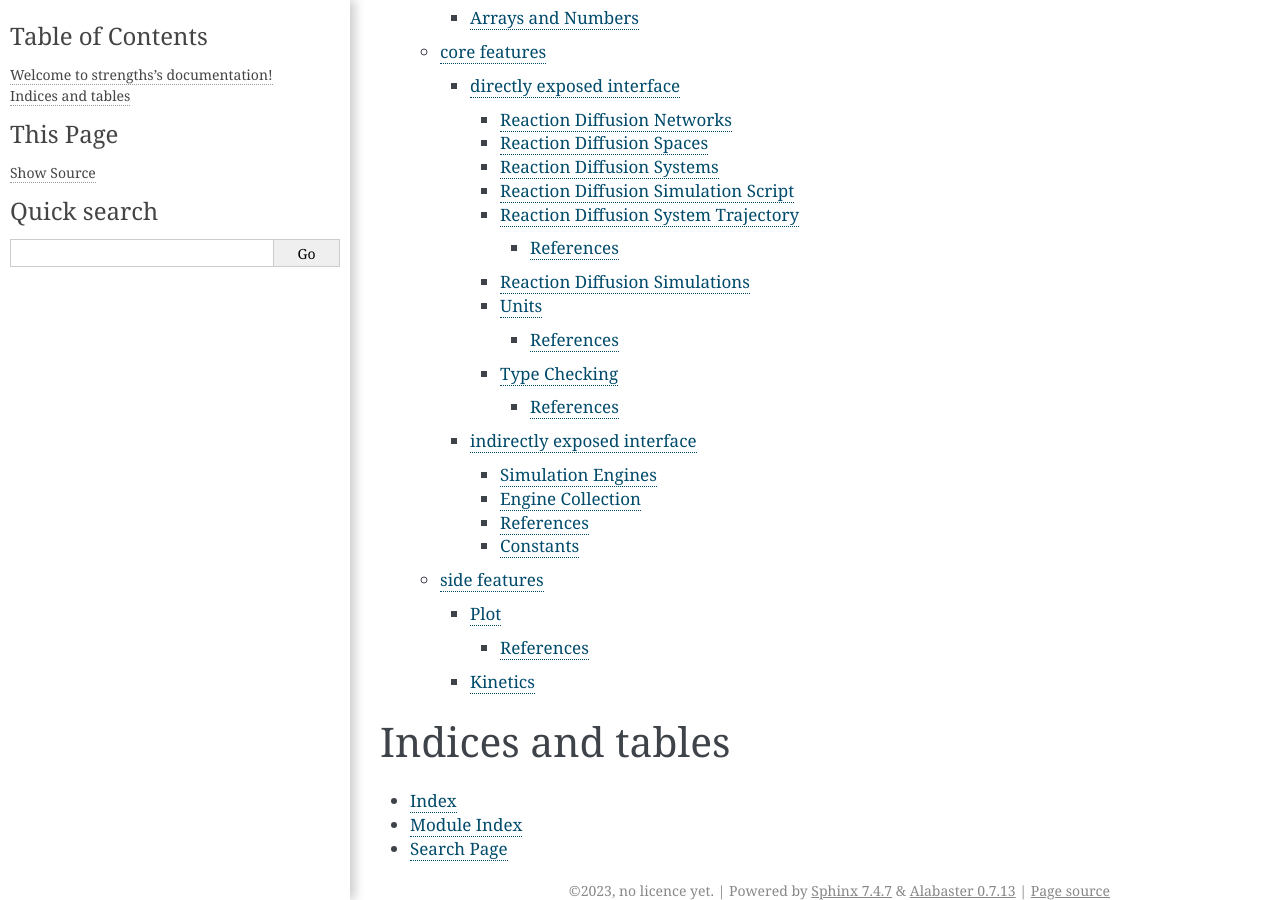
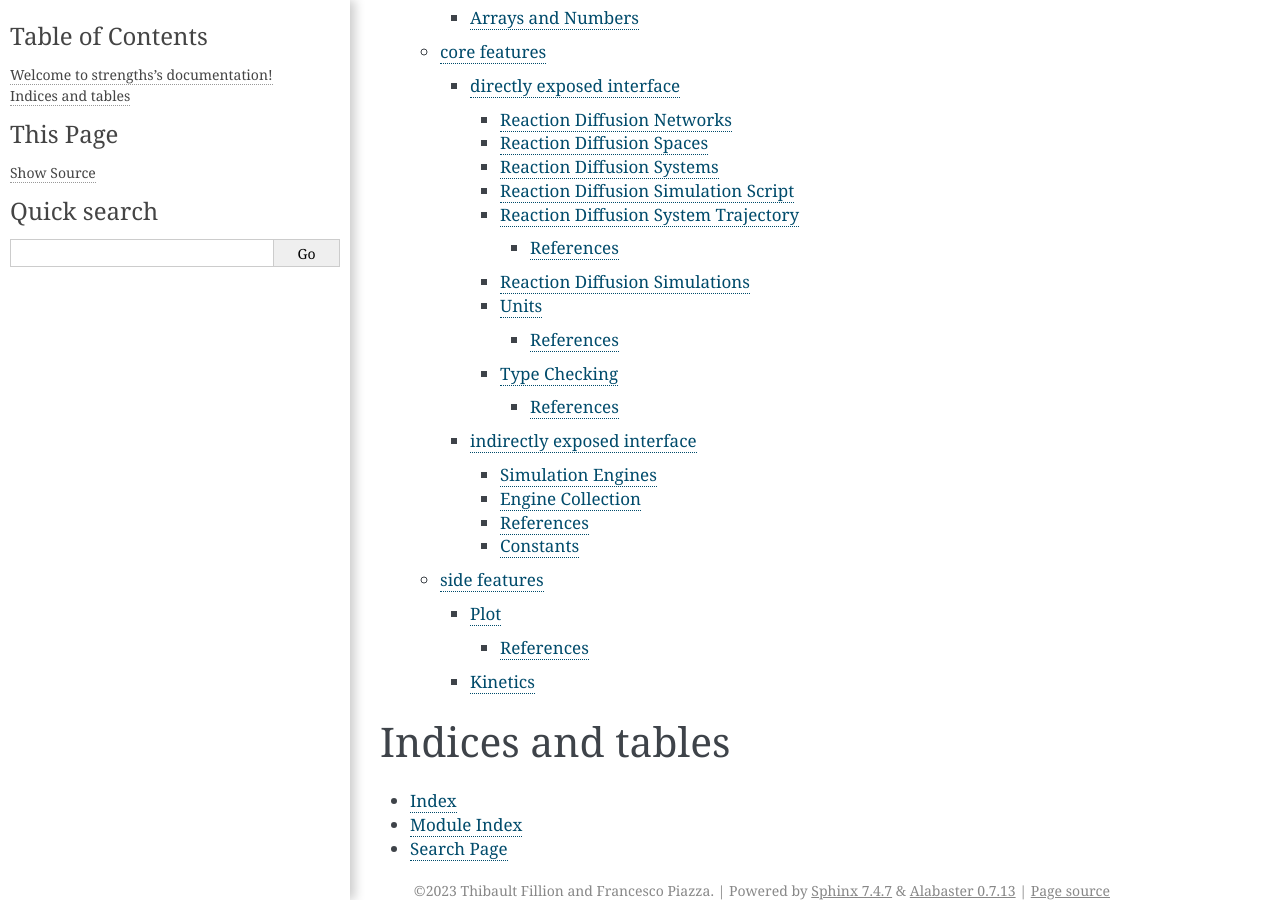
Before and after one commit to ThibaultFillion/strengths, a Sphinx documentation site: the page built from documentation/index.rst, in a window 1280 px wide and 900 px high, scrolled down 3305 px. Built offline with Sphinx 7.4.7, drawn with Linux system fonts in a browser that asks for light colours.

Commit message:
Update conf.py

```diff
--- a/documentation/conf.py
+++ b/documentation/conf.py
@@ -10,7 +10,7 @@ import sys
 sys.path.append("../src/")
 
 project = 'Strengths'
-copyright = '2023, no licence yet'
+copyright = '2023 Thibault Fillion and Francesco Piazza'
 author = 'Thibault Fillion, Francesco Piazza'
 
 # -- General configuration ---------------------------------------------------
```
